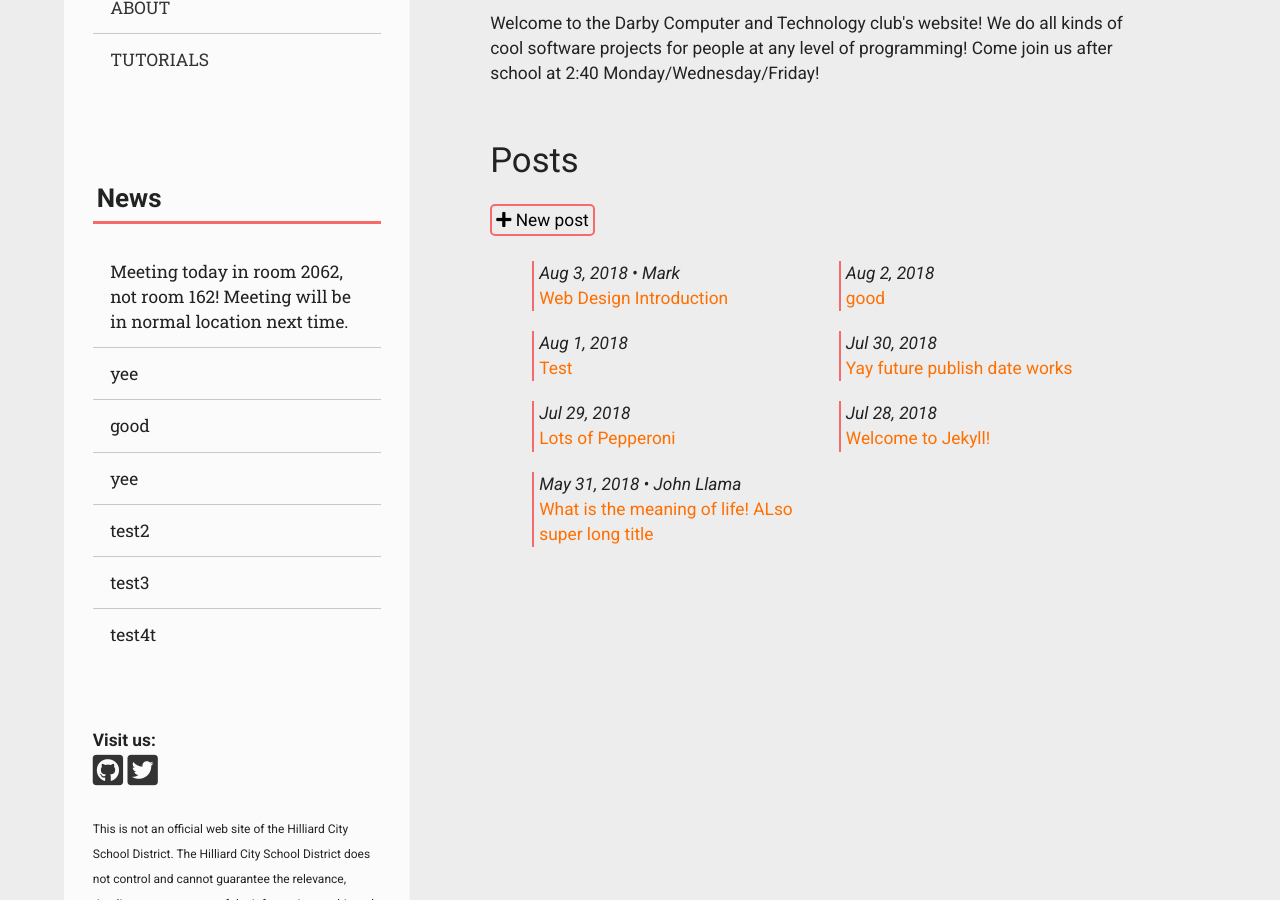
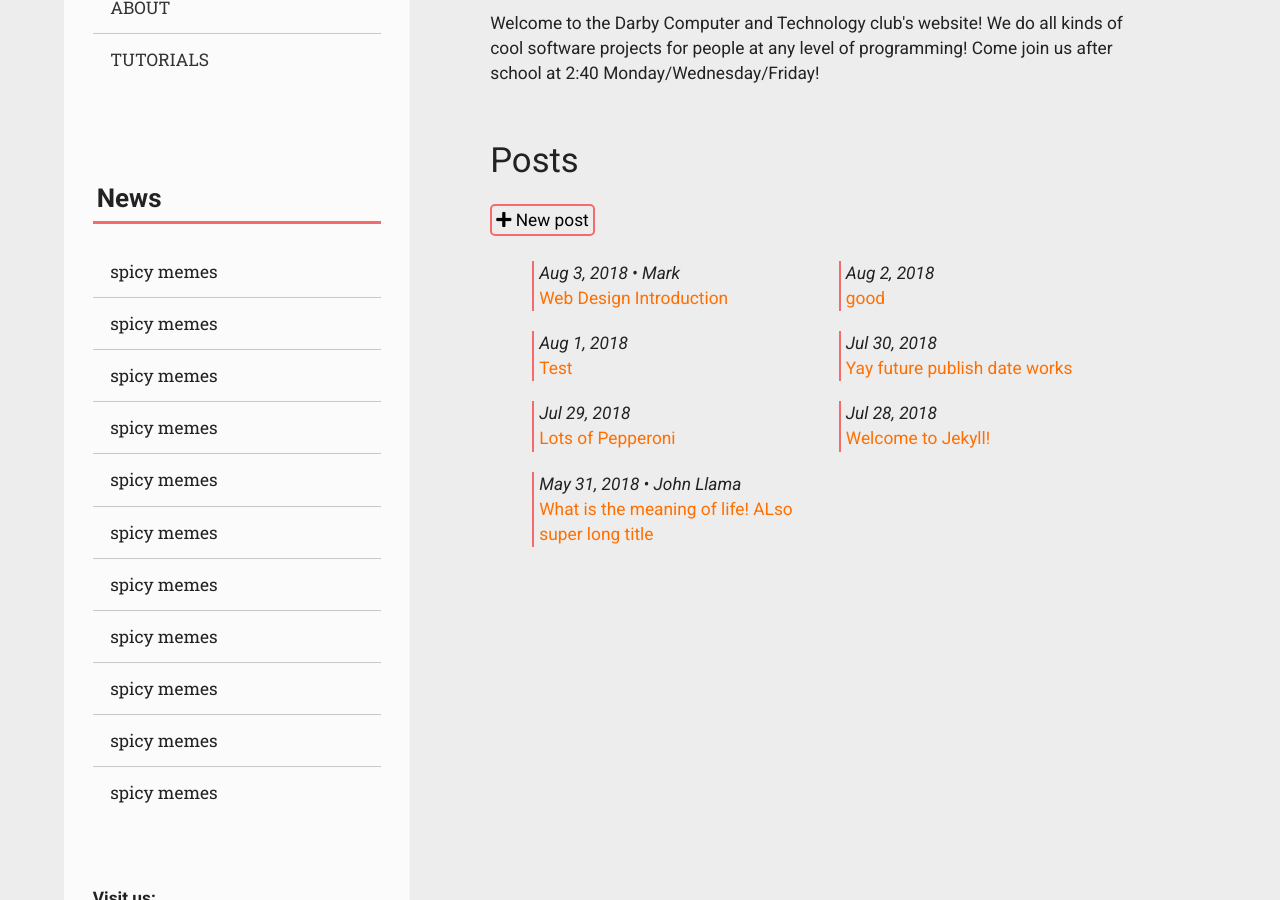
Before and after one commit to Joel4763/darbycat.github.io, a Jekyll site: the page built from index.html, in a window 1280 px wide and 900 px high, scrolled down 305 px. Built offline with Jekyll 4.4.1, drawn with Linux system fonts in a browser that asks for light colours; nearby versions of some CDN libraries.

Commit message:
Update news.yml

```diff
--- a/_data/news.yml
+++ b/_data/news.yml
@@ -1,7 +1,11 @@
-- news: "Meeting today in room 2062, not room 162! Meeting will be in normal location next time."
-- news: "yee"
-- news: "good"
-- news: "yee"
-- news: "test2"
-- news: "test3"
-- news: "test4t"
+- news: "spicy memes"
+- news: "spicy memes"
+- news: "spicy memes"
+- news: "spicy memes"
+- news: "spicy memes"
+- news: "spicy memes"
+- news: "spicy memes"
+- news: "spicy memes"
+- news: "spicy memes"
+- news: "spicy memes"
+- news: "spicy memes"
```
